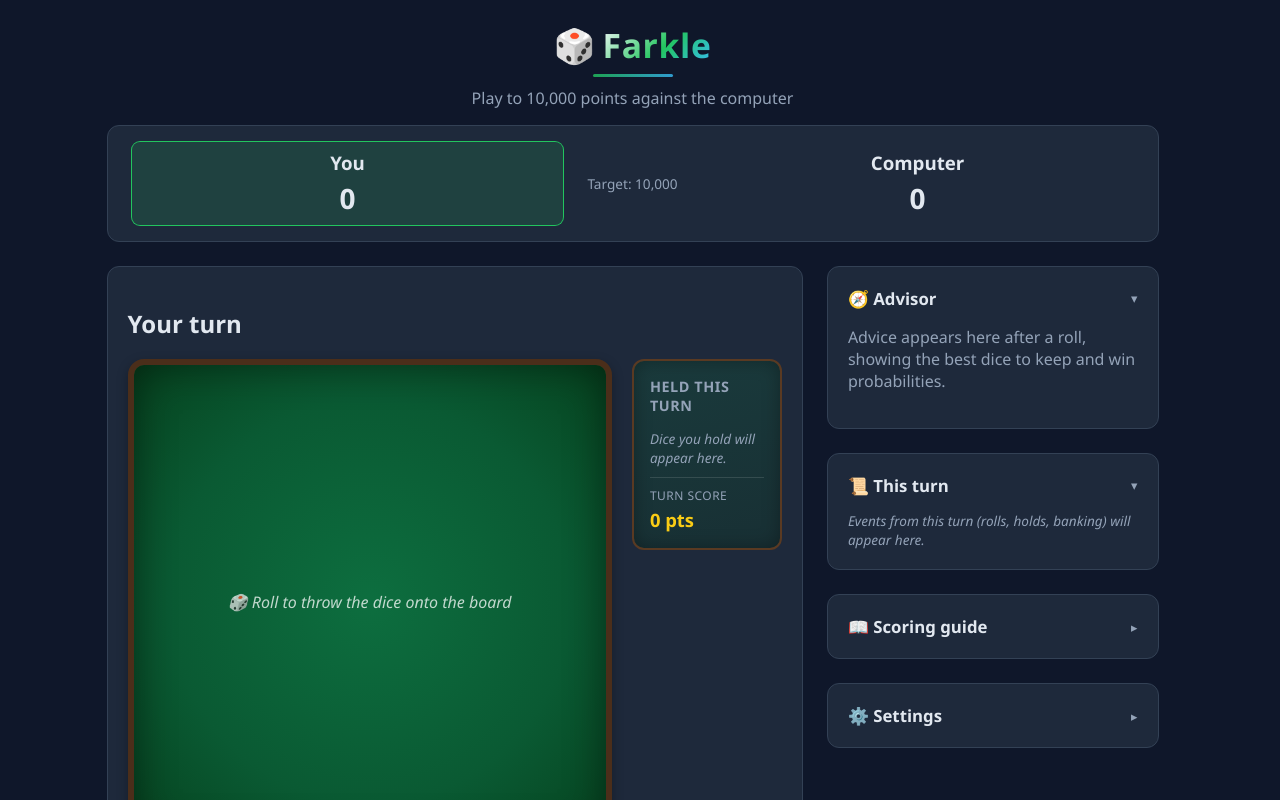
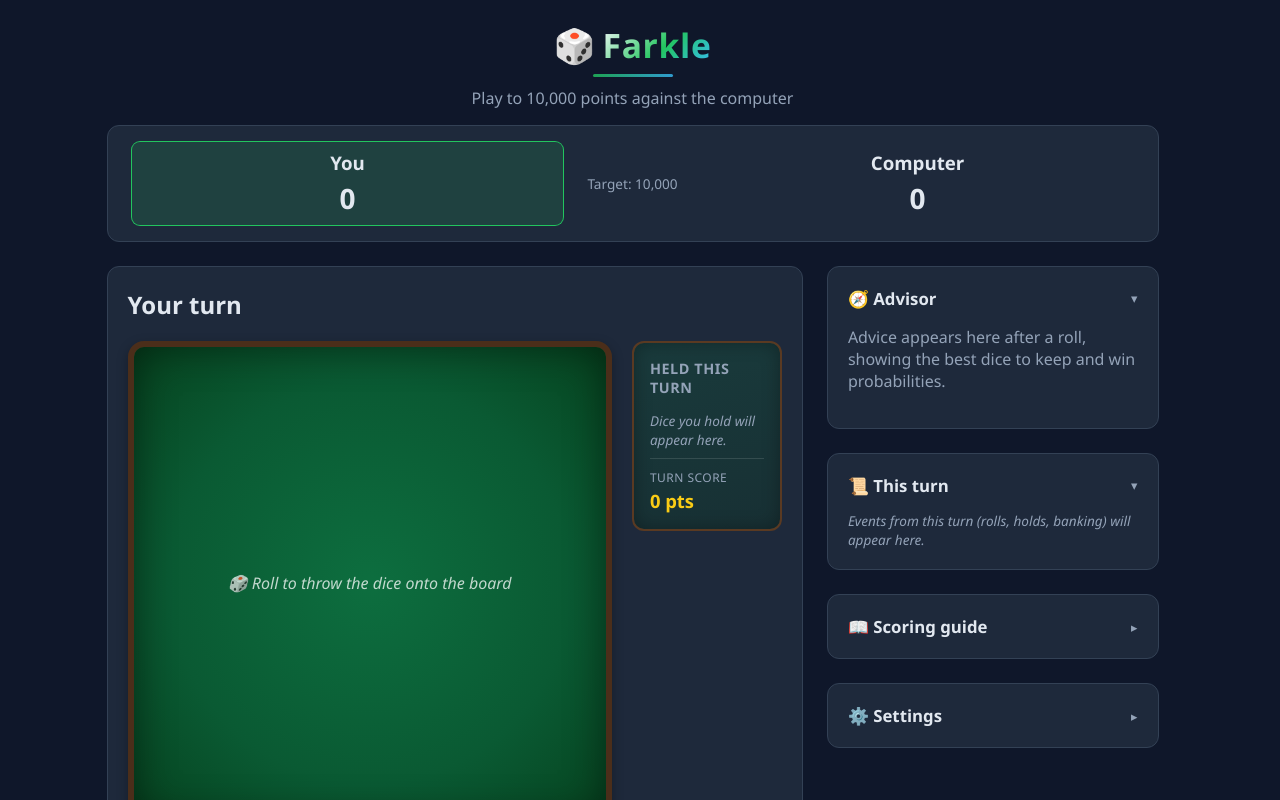
Before and after one commit to rupertbates/farkle, a React (Vite) app: page / in a window 1280 px wide. Shown: the top 800 px of the page. Built offline with nearby package versions, Linux system fonts and the light colour scheme.

Commit message:
Change box padding

```diff
--- a/src/App.css
+++ b/src/App.css
@@ -203,6 +203,13 @@ body {
   border: 1px solid var(--panel-border);
   border-radius: 0.75rem;
   padding: 1.25rem;
+}
+
+/* The board's panel had noticeably more empty space above its "Your/Computer's turn"
+ * heading than other panels feel like they need - shrink just the top padding here
+ * rather than the shared .panel padding (which the sidebar panels still rely on). */
+.panel--table {
+  padding-top: 0.1rem;
 }
 
 /* Shared collapse/expand chrome for the scoring guide and advisor panels - both are
```
